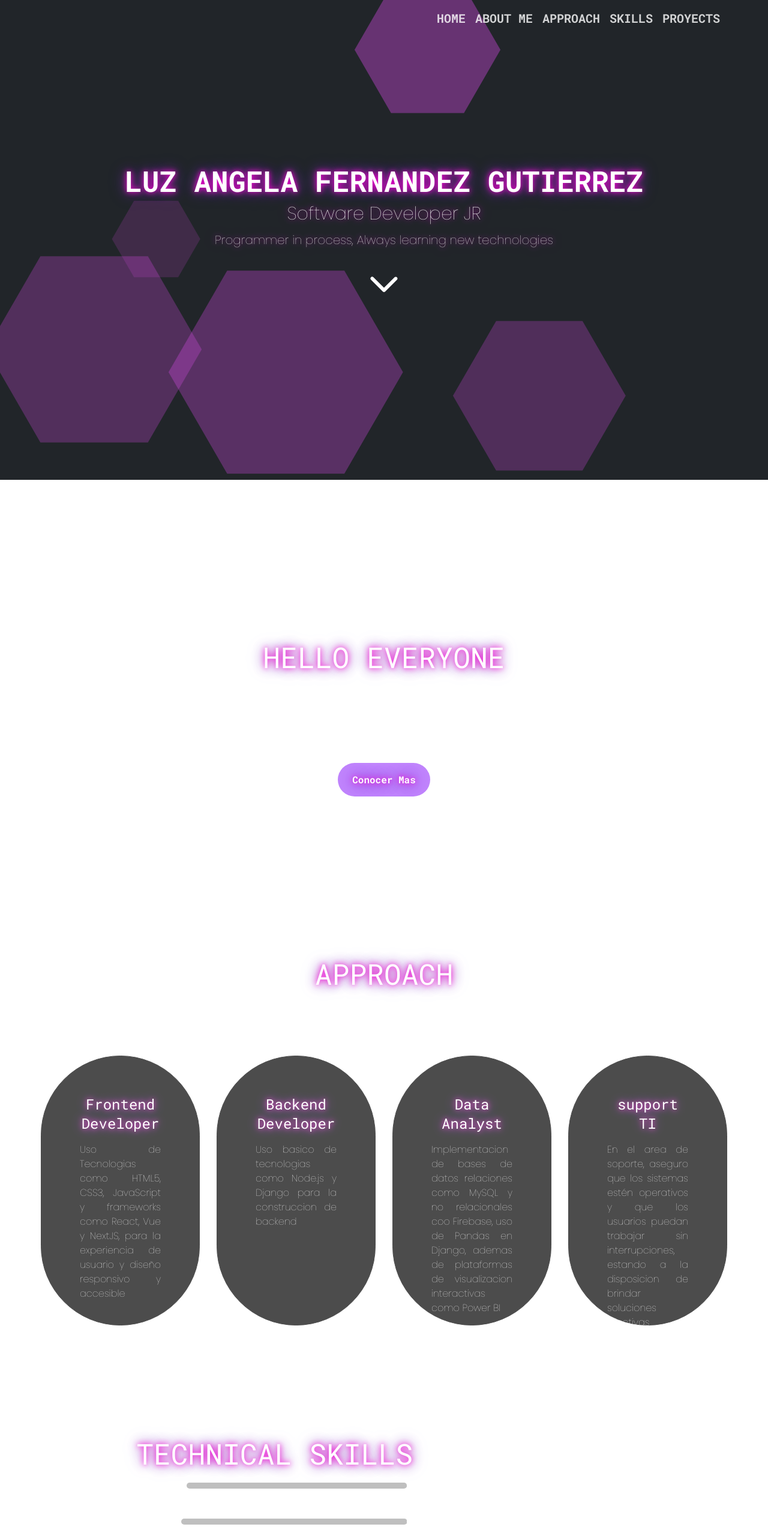
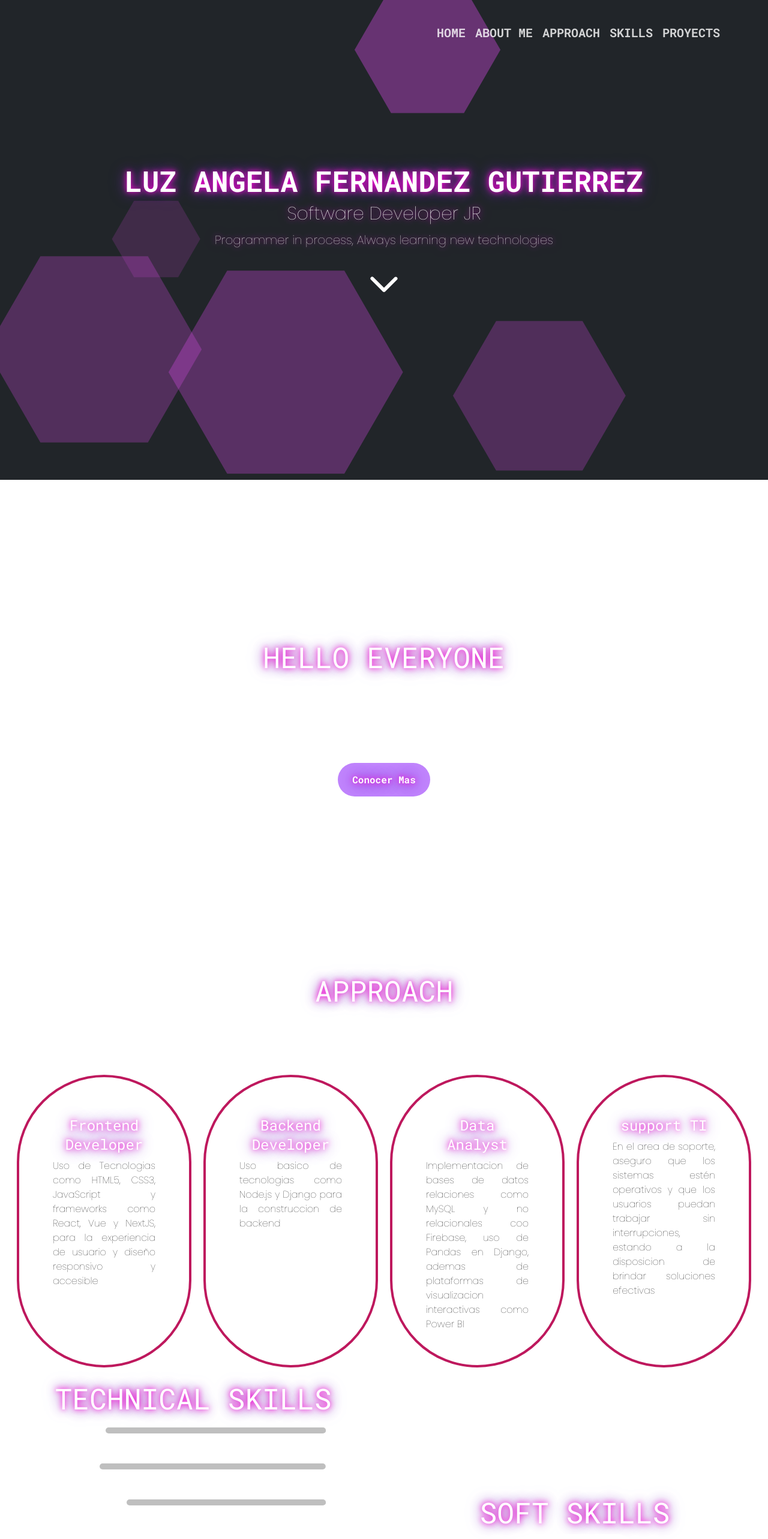
Before and after one commit to LuzfernandezG/Portafolio, a React (Vite) app: page / in a window 1280 px wide. Shown: the top 2566 px of the page at 60% size. Built offline with nearby package versions, Linux system fonts and the light colour scheme.

Commit message:
protafolio casi terminado- falta parte de estilos

```diff
--- a/src/App.jsx
+++ b/src/App.jsx
@@ -12,11 +12,9 @@ function App() {
 
       {/* Contenido principal */}
       <div className="z-10 text-center ">
-        <Barra/>
+
         <Information />
-        {/* <footer className="fixed bg-white">
-          <p>Luz Angela Fernandez - C° 2025</p>
-        </footer> */}
+
       </div>
 
     </div>
--- a/src/components/Information/Barra.jsx
+++ b/src/components/Information/Barra.jsx
@@ -1,11 +1,10 @@
 import React from 'react'
 import './Encabezado.css'
 
-
 function Barra () {
   return (
-    <header className='fixed w-full px-20 opacity-80 py-4'>
-      <nav className='flex gap-4 text-white w-full justify-end' >
+    <header className=' w-full md:fixed  xl:px-20 opacity-80 md:py-10  '>
+      <nav className='md:flex gap-2 text-white w-full  md:justify-end md:gap-4 '>
         <li className='list-none'>
           <a className='enlaces'>HOME</a>
         </li>
--- a/src/components/Information/Card.jsx
+++ b/src/components/Information/Card.jsx
@@ -9,9 +9,9 @@ function Card({ titulo, descripcion ,url,ruta}) {
           <img src={url} alt=""/>
           <h3>{titulo}</h3>
         </div>
-        <div className="face back">
-          <h3>{titulo}</h3>
-          <p>{descripcion}</p>
+        <div className="face back ">
+          <h4 className='md:text-3xl'>{titulo}</h4>
+          <p className='text-xs md:text-base'>{descripcion}</p>
           <div className="link transition-colors hover:text-red-600">
             <a href={ruta}>Conocer Mas </a>
           </div>
--- a/src/components/Information/Contenedor.css
+++ b/src/components/Information/Contenedor.css
@@ -3,6 +3,12 @@
     width: 500px;
     height: 280px;
     margin: 20px;
+}
+@media (max-width: 390px) {
+    .card {
+        width: 350px;
+        height: 200px;
+    }
 }
 
 .card .face {
--- a/src/components/Information/Contenedores.jsx
+++ b/src/components/Information/Contenedores.jsx
@@ -7,7 +7,7 @@ function Contenedores({titulo,descripcion,icono}) {
     <div className={"contenedor"}>
         {icono}
         <h1 className='text-2xl neon-text'>{titulo}</h1>
-        <p className='text-justify' >{descripcion}</p>
+        <p className='text-justify text-black hover:text-white ' >{descripcion}</p>
     </div>
   )
 }
--- a/src/components/Information/Encabezado.css
+++ b/src/components/Information/Encabezado.css
@@ -15,16 +15,7 @@
 }
 
 .contenedor {
-  border-radius: 9999px;
-  padding: 4rem ;
-  background-color: black;
-  border: 1px solid black;
-  opacity: 0.7;
-  display: flex;
-  flex-direction: column;
-  gap: 1rem;
-  width: 50%;
-  height: 450px;
+ @apply rounded-full p-14 pt-16 bg-white border-4 border-pink-700  flex flex-col gap-2 w-full h-full transition-colors hover:bg-pink-700 hover:text-white;
 }
 .contenedor:hover {
   animation: slide-fwd-center 0.45s cubic-bezier(0.25, 0.46, 0.45, 0.94) both;
@@ -53,3 +44,12 @@
 .icono{
   @apply bg-white rounded-full p-5 text-purple-700 hover:bg-black hover:text-white;
 }
+
+.initial {
+  background-color: transparent;
+}
+
+.scroll {
+  background-color: rgb(255, 255, 255);
+  color:black;
+}
--- a/src/components/Information/Encabezado.jsx
+++ b/src/components/Information/Encabezado.jsx
@@ -1,4 +1,4 @@
-import React from 'react'
+import React, { useEffect,useState } from 'react'
 import './Encabezado.css'
 import * as Scroll from 'react-scroll'
 import Contenedor from './Contenedores.jsx'
@@ -6,21 +6,34 @@ import Card from './Card.jsx'
 import pdf from '../../../public/documents/cv luz.pdf'
 import Skills from './Skills.jsx'
 import { Computador, Persona, Copyrigth } from './iconos.jsx'
+import Barra from './Barra.jsx'
 
 function Encabezado () {
-  const handleScroll = () => {
-    Scroll.scroller.scrollTo('Introduccion', {
-      duration: 1000,
-      delay: 500,
-      smooth: true
-    })
+  const handleScroll2 = (numero) => {
+    console.log(numero)
+    if(numero==1){
+      Scroll.scroller.scrollTo('Introduccion', {
+        duration: 1000,
+        delay: 500,
+        smooth: true
+      })
+
+    }
+    else if (numero==2){
+      Scroll.scroller.scrollTo('Introduccion', {
+        duration: 1000,
+        delay: 500,
+        smooth: true
+      })
+
+    }
+
   }
   const onButtonClick = () => {
     // using Java Script method to get PDF file
     fetch(pdf).then(response => {
       response.blob().then(blob => {
         const fileURL = window.URL.createObjectURL(blob)
-
         // Setting various property values
         let alink = document.createElement('a')
         alink.href = fileURL
@@ -30,10 +43,56 @@ function Encabezado () {
     })
   }
 
+  const [color, setColor] = useState('initial');
+  const [scrollPosition, setScrollPosition] = useState(0);
+
+  useEffect(() => {
+    const handleScroll = () => {
+      const scrollPosition = window.scrollY;
+      setScrollPosition(scrollPosition);
+    };
+    window.addEventListener('scroll', handleScroll);
+    return () => {
+      window.removeEventListener('scroll', handleScroll);
+    };
+  }, []);
+
+  useEffect(() => {
+    const homeHeight = document.getElementById('Home').offsetHeight;
+    if (scrollPosition > homeHeight) {
+      setColor('scroll');
+    } else {
+      setColor('initial');
+    }
+  }, [scrollPosition]);
+
   return (
     <>
+
+    {/* <Barra/> */}
+
+    <header className={`w-full md:fixed xl:px-20 opacity-80 md:py-10 transition-colors ${color}`}>
+      <nav className='md:flex gap-2 text-white w-full  md:justify-end md:gap-4 '>
+        <li className='list-none'>
+          <a className={`enlaces ${color}`}  onClick={handleScroll2(1)}>HOME</a>
+        </li>
+        <li  className='list-none'>
+          <a className={`enlaces ${color}`} onClick={handleScroll2(2)} >ABOUT ME</a>
+        </li>
+        <li  className='list-none'>
+          <a className={`enlaces ${color}`} onClick={handleScroll2(3)} >APPROACH</a>
+        </li>
+        <li  className='list-none'>
+          <a className={`enlaces ${color}`} onClick={handleScroll2(4)} >SKILLS</a>
+        </li>
+        <li  className='list-none'>
+          <a className={`enlaces ${color}`} onClick={handleScroll2(5)} >PROYECTS</a>
+        </li>
+      </nav>
+    </header>
+
       <div className='contenedor-principal flex-col' id='Home'>
-        <div className=' flex  items-center justify-center flex-col gap-3 z-30'>
+        <div className=' flex  items-center justify-center flex-col gap-3 z-30 w-1/4 md:w-full '>
           <Computador ancho='12em' alto='12em' />
           <h1 className='titulos neon-text font-bold'>
             Luz Angela Fernandez Gutierrez
@@ -48,7 +107,7 @@ function Encabezado () {
             height='6em'
             viewBox='0 0 24 24'
             className='text-white transition-colors hover:text-black'
-            onClick={handleScroll}
+            onClick={handleScroll2(2)}
           >
             <path
               fill='currentColor'
@@ -58,9 +117,9 @@ function Encabezado () {
         </div>
       </div>
 
-      <div className='contenedor-principal px-20  text-white' id='Introduccion'>
+      <div className='contenedor-principal   text-white' id='Introduccion'>
         <Persona ancho='300' alto='300' />
-        <div className='flex flex-col items-center justify-center px-36 gap-10'>
+        <div className='flex flex-col items-center justify-center px-36 gap-10 md:w-full  '>
           <h1 className='titulos neon-text'>HELLO EVERYONE</h1>
           <p className='text-justify '>
             Soy estudiante de Tecnologia en sistemas de informacion y desarrollo
@@ -75,10 +134,10 @@ function Encabezado () {
       </div>
 
       <div
-        className='w-full h-screen items-center justify-center px-7  text-white '
+        className=' w-full items-center justify-center p-7  text-white flex  flex-col gap-11 p-10 '
         id='Enfoques'
       >
-        <section className='flex flex-col gap-6 items-center justify-center'>
+        <section className='flex flex-col gap-6 items-center justify-center w-1/2 md:w-3/4 xl:w-full mx-auto '>
           <h1 className='titulos neon-text'>APPROACH</h1>
           <p className='text-justify'>
             Me especializo en diseñar y desarrollar aplicaciones y sitios web
@@ -87,7 +146,7 @@ function Encabezado () {
           </p>
         </section>
 
-        <div className='flex gap-7 p-10'>
+        <div className='grid  md:grid-cols-2 xl:grid-cols-4 gap-5 p-32 md:p-0'>
           <Contenedor
             titulo='Frontend Developer'
             descripcion=' Uso de Tecnologias como HTML5, CSS3, JavaScript y frameworks como React, Vue y NextJS, para la experiencia de usuario y diseño responsivo y accesible'
@@ -108,11 +167,14 @@ function Encabezado () {
       </div>
 
       <div
-        className='w-full h-full flex gap-12 text-white  justify-center px-7'
+        className='w-full h-full flex flex-col md:flex-row gap-12 text-white  justify-center px-7'
         id='Habilidades'
       >
+        <div className='w-full flex items-center justify-center'>
         <Skills />
-        <section className='flex flex-col gap-3 items-center justify-center'>
+          </div>
+
+        <section className='flex flex-col gap-3 items-center justify-center w-full'>
           <h1 className='titulos neon-text'>SOFT SKILLS</h1>
           <ul className=' grid grid-cols-1 mx-auto gap-5'>
             <li className='icono'>Responsabilidad</li>
@@ -124,12 +186,12 @@ function Encabezado () {
         </section>
       </div>
       <div
-        className='w-full h-full text-white flex flex-row items-center justify-center px-7 py-16'
+        className='w-full  text-white flex flex-row items-center justify-center px-7 py-16 mx-auto'
         id='Proyectos'
       >
-        <section className='flex flex-col '>
-          <h1 className='titulos neon-text'>Recent Proyects</h1>
-          <div className='grid grid-cols-2 gap-4'>
+        <section className='flex flex-col'>
+          <h1 className='titulos neon-text w-2/4 mx-auto md:w-auto'>Recent Proyects</h1>
+          <div className='grid grid-cols-1 xl:grid-cols-2 gap-4 p-5'>
             <Card
               titulo='Minimarket- Gestor de ventas'
               descripcion='Proyecto de una tienda online tipo Minimarket, permite realizar venta de productos,
--- a/src/components/Information/Skills.jsx
+++ b/src/components/Information/Skills.jsx
@@ -2,7 +2,7 @@ import React from 'react'
 import LineaPorcentaje from './LineaPorcentaje'
 function Skills() {
   return (
-    <section className='flex flex-col gap-3 items-center justify-center'>
+    <section className='flex flex-col gap-3 items-center justify-center w-1/2 md:w-auto'>
     <h1 className='titulos neon-text'>TECHNICAL SKILLS</h1>
 
     <LineaPorcentaje
```
